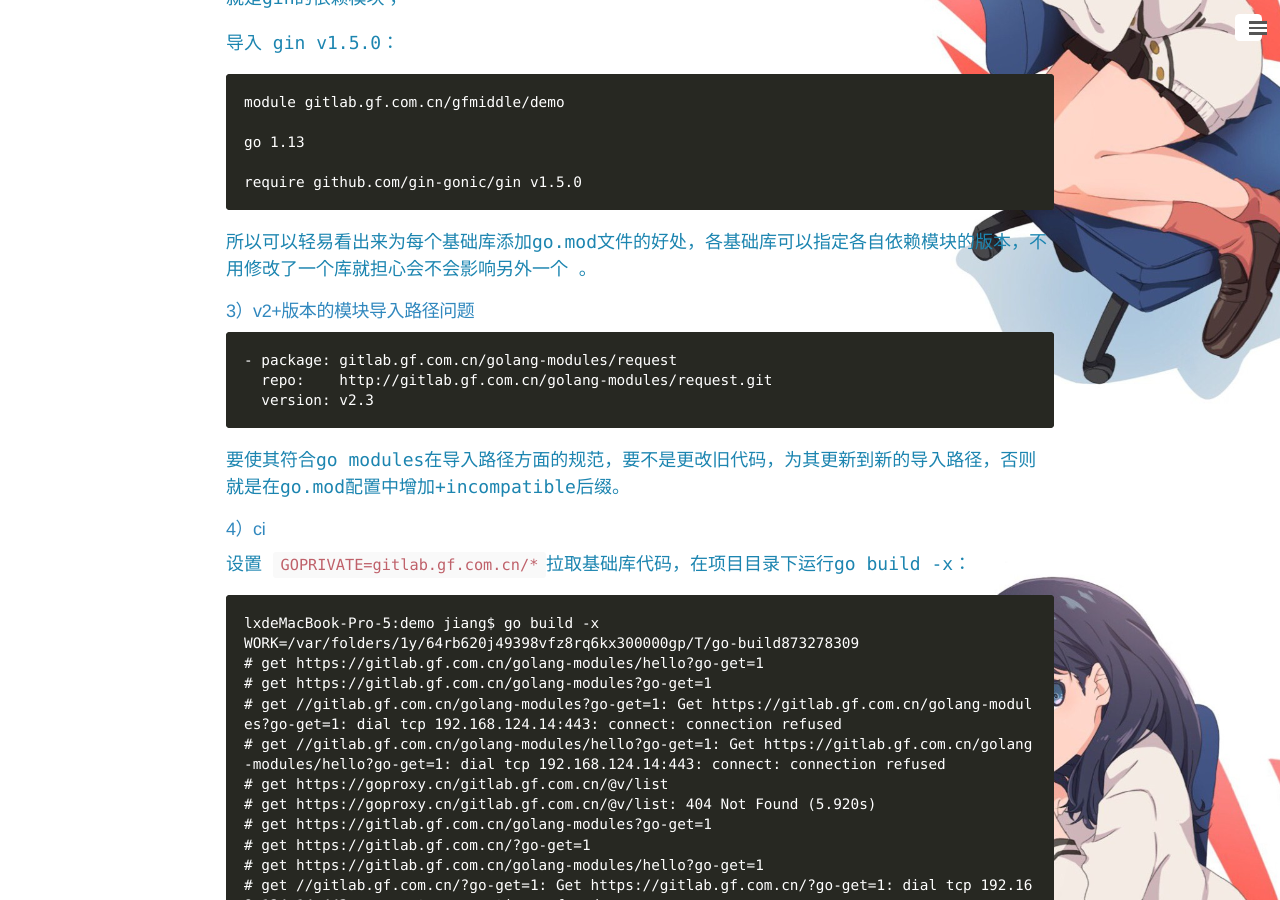
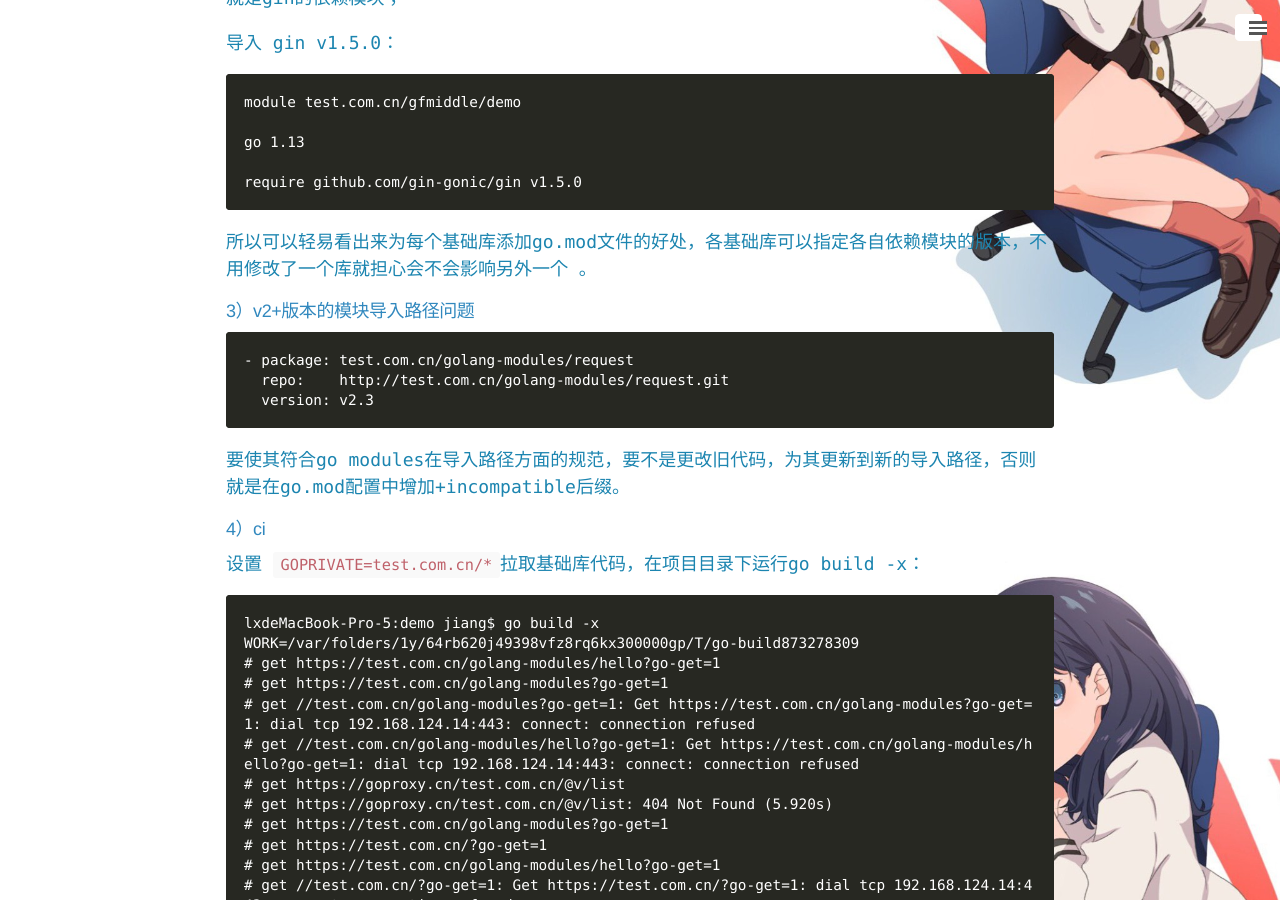
Before and after one commit to jiangfan233/jiangfan233.github.io, a Jekyll site: the page built from _posts/2020-02-19-dependence-manage.md, in a window 1280 px wide and 900 px high, scrolled down 5856 px. Built offline with Jekyll 4.4.1, drawn with Linux system fonts in a browser that asks for light colours; comment, search, counter and statistics services are not loaded; some of the changed text lies outside the part shown.

Commit message:
feat:移除敏感词

````diff
--- a/_posts/2020-02-19-dependence-manage.md
+++ b/_posts/2020-02-19-dependence-manage.md
@@ -22,10 +22,10 @@ import:
 
 - package: github.com/gorilla/handlers
   version: v1.4.2
-  repo:    http://gitlab.gf.com.cn/golang-repos/gorilla-handlers.git
+  repo:    http://test.com.cn/golang-repos/gorilla-handlers.git
 
-- package: gitlab.gf.com.cn/golang-modules/hello_world
-  repo:    http://gitlab.gf.com.cn/golang_modules/hello_world.git
+- package: test.com.cn/golang-modules/hello_world
+  repo:    http://test.com.cn/golang_modules/hello_world.git
   version: master
 ```
 
@@ -132,7 +132,7 @@ GONOPROXY、GONOSUMDB、GOPRIVATE均是为了解决私有模块的问题，即go
 <u>go.mod</u>：
 
 ```
-module gitlab.gf.com.cn/gfmiddle/demo
+module test.com.cn/gfmiddle/demo
 
 go 1.13
 
@@ -210,11 +210,11 @@ https://github.com/golang/go/wiki/Modules#how-to-use-modules
 
 ```
 - package: github.com/boj/redistore
-  repo:    http://gitlab.gf.com.cn/golang-repos/boj-redistore.git
+  repo:    http://test.com.cn/golang-repos/boj-redistore.git
   version: v1.2
 
-- package: gitlab.gf.com.cn/golang-modules/config
-  repo:    http://gitlab.gf.com.cn/golang-modules/config.git
+- package: test.com.cn/golang-modules/config
+  repo:    http://test.com.cn/golang-modules/config.git
   version: v2.0
 ```
 
@@ -237,7 +237,7 @@ github.com/gorilla/handlers v0.0.0-20161206055144-3a5767ca75ec
 import gin v1.3.0，该版本目录下不包含go.mod文件，项目root目录执行go mod tidy，生成go.mod为：
 
 ```
-module gitlab.gf.com.cn/gfmiddle/demo
+module test.com.cn/gfmiddle/demo
 
 go 1.13
 
@@ -261,7 +261,7 @@ require (
 导入 gin v1.5.0：
 
 ```
-module gitlab.gf.com.cn/gfmiddle/demo
+module test.com.cn/gfmiddle/demo
 
 go 1.13
 
@@ -273,8 +273,8 @@ require github.com/gin-gonic/gin v1.5.0
 ###### 3）v2+版本的模块导入路径问题
 
 ```
-- package: gitlab.gf.com.cn/golang-modules/request
-  repo:    http://gitlab.gf.com.cn/golang-modules/request.git
+- package: test.com.cn/golang-modules/request
+  repo:    http://test.com.cn/golang-modules/request.git
   version: v2.3
 ```
 
@@ -282,27 +282,27 @@ require github.com/gin-gonic/gin v1.5.0
 
 ###### 4）ci
 
-设置 `GOPRIVATE=gitlab.gf.com.cn/*`拉取基础库代码，在项目目录下运行go build -x：
+设置 `GOPRIVATE=test.com.cn/*`拉取基础库代码，在项目目录下运行go build -x：
 
 ```
 lxdeMacBook-Pro-5:demo jiang$ go build -x
 WORK=/var/folders/1y/64rb620j49398vfz8rq6kx300000gp/T/go-build873278309
-# get https://gitlab.gf.com.cn/golang-modules/hello?go-get=1
-# get https://gitlab.gf.com.cn/golang-modules?go-get=1
-# get //gitlab.gf.com.cn/golang-modules?go-get=1: Get https://gitlab.gf.com.cn/golang-modules?go-get=1: dial tcp 192.168.124.14:443: connect: connection refused
-# get //gitlab.gf.com.cn/golang-modules/hello?go-get=1: Get https://gitlab.gf.com.cn/golang-modules/hello?go-get=1: dial tcp 192.168.124.14:443: connect: connection refused
-# get https://goproxy.cn/gitlab.gf.com.cn/@v/list
-# get https://goproxy.cn/gitlab.gf.com.cn/@v/list: 404 Not Found (5.920s)
-# get https://gitlab.gf.com.cn/golang-modules?go-get=1
-# get https://gitlab.gf.com.cn/?go-get=1
-# get https://gitlab.gf.com.cn/golang-modules/hello?go-get=1
-# get //gitlab.gf.com.cn/?go-get=1: Get https://gitlab.gf.com.cn/?go-get=1: dial tcp 192.168.124.14:443: connect: connection refused
-# get //gitlab.gf.com.cn/golang-modules/hello?go-get=1: Get https://gitlab.gf.com.cn/golang-modules/hello?go-get=1: dial tcp 192.168.124.14:443: connect: connection refused
-# get //gitlab.gf.com.cn/golang-modules?go-get=1: Get https://gitlab.gf.com.cn/golang-modules?go-get=1: dial tcp 192.168.124.14:443: connect: connection refused
-build gitlab.gf.com.cn/gfmiddle/demo: cannot load gitlab.gf.com.cn/golang-modules/hello: cannot find module providing package gitlab.gf.com.cn/golang-modules/hello
+# get https://test.com.cn/golang-modules/hello?go-get=1
+# get https://test.com.cn/golang-modules?go-get=1
+# get //test.com.cn/golang-modules?go-get=1: Get https://test.com.cn/golang-modules?go-get=1: dial tcp 192.168.124.14:443: connect: connection refused
+# get //test.com.cn/golang-modules/hello?go-get=1: Get https://test.com.cn/golang-modules/hello?go-get=1: dial tcp 192.168.124.14:443: connect: connection refused
+# get https://goproxy.cn/test.com.cn/@v/list
+# get https://goproxy.cn/test.com.cn/@v/list: 404 Not Found (5.920s)
+# get https://test.com.cn/golang-modules?go-get=1
+# get https://test.com.cn/?go-get=1
+# get https://test.com.cn/golang-modules/hello?go-get=1
+# get //test.com.cn/?go-get=1: Get https://test.com.cn/?go-get=1: dial tcp 192.168.124.14:443: connect: connection refused
+# get //test.com.cn/golang-modules/hello?go-get=1: Get https://test.com.cn/golang-modules/hello?go-get=1: dial tcp 192.168.124.14:443: connect: connection refused
+# get //test.com.cn/golang-modules?go-get=1: Get https://test.com.cn/golang-modules?go-get=1: dial tcp 192.168.124.14:443: connect: connection refused
+build test.com.cn/gfmiddle/demo: cannot load test.com.cn/golang-modules/hello: cannot find module providing package test.com.cn/golang-modules/hello
 ```
 
-可以看到实际访问的是 `https://gitlab.gf.com.cn/golang-modules/hello?go-get=1`，而我们的gitlab仅支持http。具体参考：https://github.com/golang/go/issues/32966
+可以看到实际访问的是 `https://test.com.cn/golang-modules/hello?go-get=1`，而我们的gitlab仅支持http。具体参考：https://github.com/golang/go/issues/32966
 
 ##### 4、结论
 
````
